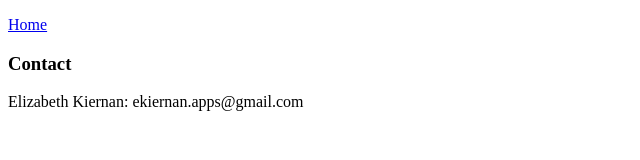
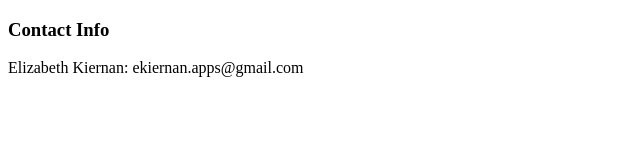
Before and after one commit to eckiernan/eckiernan.github.io, a plain HTML site: page index.html in a window 1280 px wide. Shown: the whole page, without its empty margins (0-640 px from the left). Drawn offline with Linux system fonts and the light colour scheme.

Commit message:
updated header

```diff
--- a/index.html
+++ b/index.html
@@ -8,13 +8,13 @@
 <body>
     <header></header>
 
-    <nav>
+<!--    <nav>
         <p><a href="/">Home</a></p>
-    </nav>
+    </nav>-->
 
     <article>
         <section>
-            <h1>Contact</h1>
+            <h1>Contact Info</h1>
             <p>Elizabeth Kiernan: ekiernan.apps@gmail.com</p>
         </section>
     </article>
```
